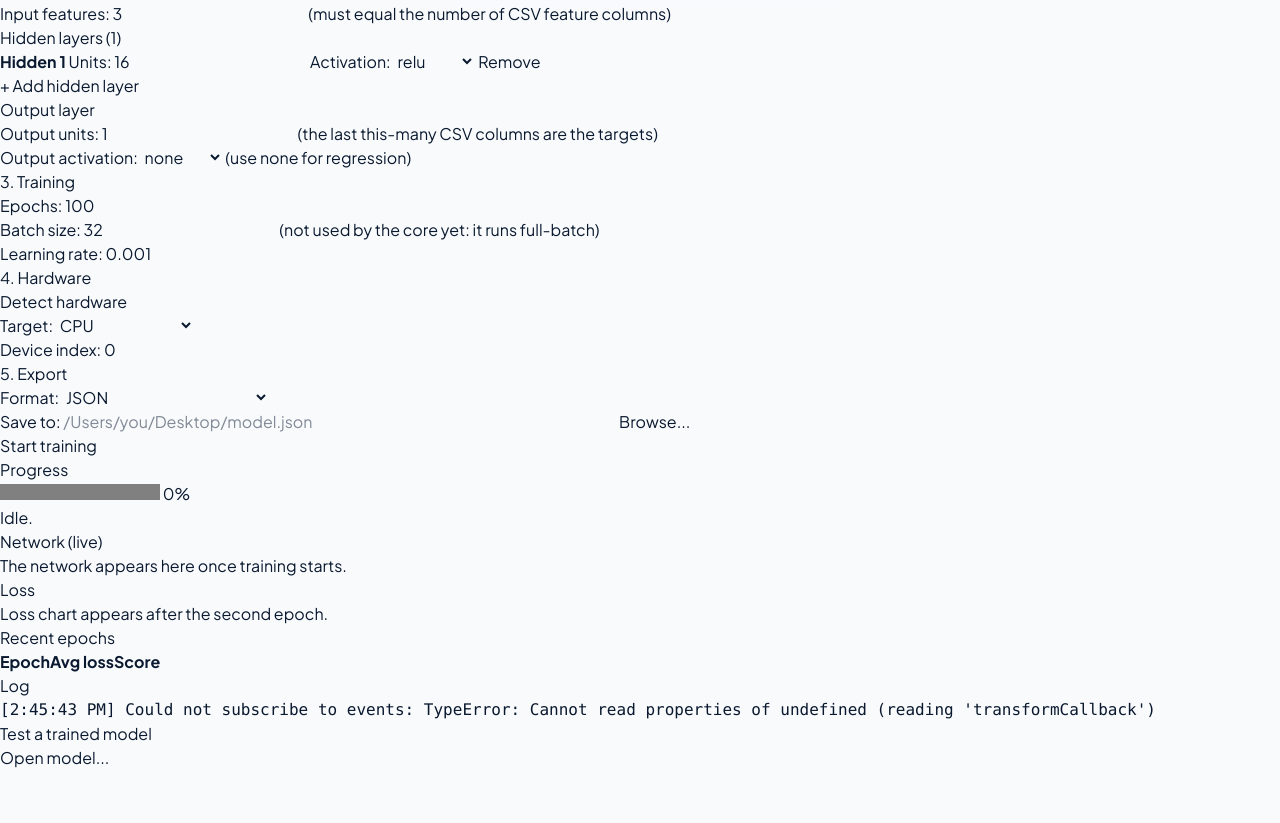
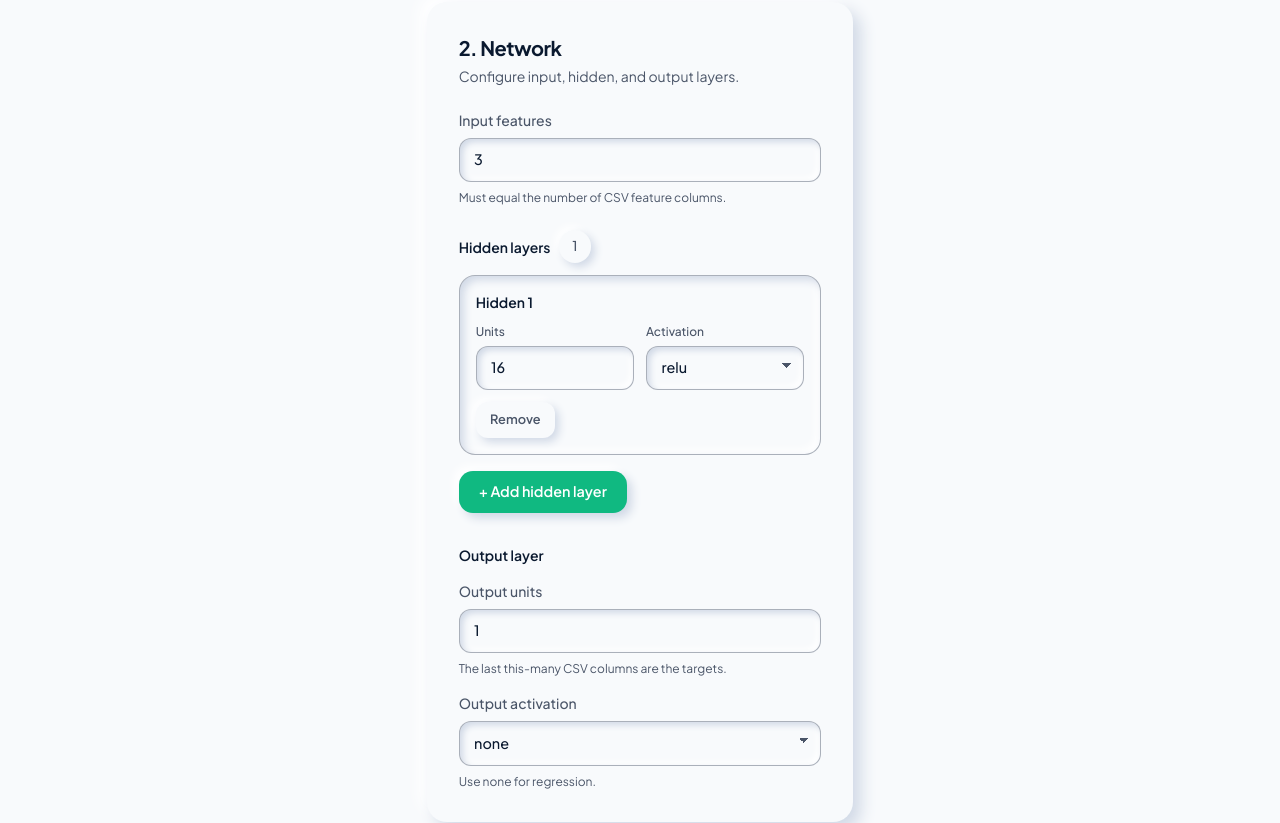
Before and after one commit to Ikennot04/tesnsor-loom, a React (Vite) app: page / in a window 1280 px wide. Shown: the part 560-1383 px from the top of the page. Before the commit the page ends 1330 px from the top, so only its background shows below. Built offline with nearby package versions, Linux system fonts and the light colour scheme; the HTML template or start-up script is replaced by a standard one.

Commit message:
Redesign the "Network Section"

```diff
--- a/src/components/NetworkSection.tsx
+++ b/src/components/NetworkSection.tsx
@@ -37,47 +37,95 @@ export function NetworkSection({ value, onChange }: Props) {
   };
 
   return (
-    <fieldset>
-      <legend>2. Network</legend>
+    <section className="neo-raised mx-auto mt-6 w-1/3 min-w-[280px] max-w-full p-6 sm:p-8">
+      <header className="mb-6">
+        <h2 className="text-xl font-bold tracking-tight text-primary">2. Network</h2>
+        <p className="mt-1 text-sm text-secondary">
+          Configure input, hidden, and output layers.
+        </p>
+      </header>
 
-      <p>
-        <label>
-          Input features:{" "}
+      <div className="space-y-2">
+        <label
+          htmlFor="in-features"
+          className="block text-sm font-medium text-secondary"
+        >
+          Input features
+        </label>
         <input
+          id="in-features"
           type="number"
           min={1}
           step={1}
           required
           value={value.in_features}
-            onChange={(e) => onChange({ ...value, in_features: Number(e.target.value) })}
+          onChange={(e) =>
+            onChange({ ...value, in_features: Number(e.target.value) })
+          }
+          className="neo-field"
         />
-        </label>{" "}
-        (must equal the number of CSV feature columns)
+        <p className="text-xs text-secondary">
+          Must equal the number of CSV feature columns.
         </p>
+      </div>
 
-      <h4>Hidden layers ({value.hidden_layers.length})</h4>
+      <div className="mt-6">
+        <div className="mb-3 flex flex-wrap items-center gap-2">
+          <h3 className="text-sm font-semibold text-primary">Hidden layers</h3>
+          <span className="neo-chip">{value.hidden_layers.length}</span>
+        </div>
+
         {value.hidden_layers.length === 0 && (
-        <p>No hidden layers: the network is a single linear layer from input to output.</p>
+          <p className="mb-3 text-sm text-secondary">
+            No hidden layers: the network is a single linear layer from input to
+            output.
+          </p>
         )}
+
+        <div className="space-y-3">
           {value.hidden_layers.map((layer, i) => (
-        <p key={i}>
-          <strong>Hidden {i + 1}</strong>{" "}
-          <label>
-            Units:{" "}
+            <div
+              key={i}
+              className="neo-inset space-y-3 px-4 py-4"
+            >
+              <p className="text-sm font-semibold text-primary">
+                Hidden {i + 1}
+              </p>
+              <div className="grid grid-cols-1 gap-3 sm:grid-cols-2">
+                <div className="space-y-1.5">
+                  <label
+                    htmlFor={`hidden-units-${i}`}
+                    className="block text-xs font-medium text-secondary"
+                  >
+                    Units
+                  </label>
                   <input
+                    id={`hidden-units-${i}`}
                     type="number"
                     min={1}
                     step={1}
                     required
                     value={layer.units}
-              onChange={(e) => setHidden(i, { units: Number(e.target.value) })}
+                    onChange={(e) =>
+                      setHidden(i, { units: Number(e.target.value) })
+                    }
+                    className="neo-field"
                   />
-          </label>{" "}
-          <label>
-            Activation:{" "}
+                </div>
+                <div className="space-y-1.5">
+                  <label
+                    htmlFor={`hidden-act-${i}`}
+                    className="block text-xs font-medium text-secondary"
+                  >
+                    Activation
+                  </label>
                   <select
+                    id={`hidden-act-${i}`}
                     value={layer.activation}
-              onChange={(e) => setHidden(i, { activation: e.target.value })}
+                    onChange={(e) =>
+                      setHidden(i, { activation: e.target.value })
+                    }
+                    className="neo-field"
                   >
                     {HIDDEN_ACTIVATIONS.map((a) => (
                       <option key={a} value={a}>
@@ -85,43 +133,72 @@ export function NetworkSection({ value, onChange }: Props) {
                       </option>
                     ))}
                   </select>
-          </label>{" "}
-          <button type="button" onClick={() => removeHidden(i)}>
+                </div>
+              </div>
+              <button
+                type="button"
+                className="neo-btn-ghost"
+                onClick={() => removeHidden(i)}
+              >
                 Remove
               </button>
-        </p>
+            </div>
           ))}
-      <p>
+        </div>
+
+        <div className="mt-4">
           <button
             type="button"
+            className="neo-btn"
             onClick={addHidden}
             disabled={value.hidden_layers.length >= MAX_HIDDEN_LAYERS}
           >
             + Add hidden layer
           </button>
-      </p>
+        </div>
+      </div>
 
-      <h4>Output layer</h4>
-      <p>
-        <label>
-          Output units:{" "}
+      <div className="mt-8 space-y-4">
+        <h3 className="text-sm font-semibold text-primary">Output layer</h3>
+
+        <div className="space-y-2">
+          <label
+            htmlFor="out-features"
+            className="block text-sm font-medium text-secondary"
+          >
+            Output units
+          </label>
           <input
+            id="out-features"
             type="number"
             min={1}
             step={1}
             required
             value={value.out_features}
-            onChange={(e) => onChange({ ...value, out_features: Number(e.target.value) })}
+            onChange={(e) =>
+              onChange({ ...value, out_features: Number(e.target.value) })
+            }
+            className="neo-field"
           />
-        </label>{" "}
-        (the last this-many CSV columns are the targets)
+          <p className="text-xs text-secondary">
+            The last this-many CSV columns are the targets.
           </p>
-      <p>
-        <label>
-          Output activation:{" "}
+        </div>
+
+        <div className="space-y-2">
+          <label
+            htmlFor="out-activation"
+            className="block text-sm font-medium text-secondary"
+          >
+            Output activation
+          </label>
           <select
+            id="out-activation"
             value={value.output_activation}
-            onChange={(e) => onChange({ ...value, output_activation: e.target.value })}
+            onChange={(e) =>
+              onChange({ ...value, output_activation: e.target.value })
+            }
+            className="neo-field"
           >
             {OUTPUT_ACTIVATIONS.map((a) => (
               <option key={a} value={a}>
@@ -129,9 +206,9 @@ export function NetworkSection({ value, onChange }: Props) {
               </option>
             ))}
           </select>
-        </label>{" "}
-        (use none for regression)
-      </p>
-    </fieldset>
+          <p className="text-xs text-secondary">Use none for regression.</p>
+        </div>
+      </div>
+    </section>
   );
 }
--- a/src/index.css
+++ b/src/index.css
@@ -67,11 +67,11 @@ body {
     filter 0.15s ease;
 }
 
-.neo-btn:hover {
+.neo-btn:hover:not(:disabled) {
   filter: brightness(1.05);
 }
 
-.neo-btn:active {
+.neo-btn:active:not(:disabled) {
   transform: translateY(1px);
   box-shadow:
     inset 3px 3px 6px rgba(0, 0, 0, 0.2),
@@ -81,6 +81,84 @@ body {
 .neo-btn:focus-visible {
   outline: 2px solid var(--color-primary);
   outline-offset: 2px;
+}
+
+.neo-btn:disabled {
+  opacity: 0.45;
+  cursor: not-allowed;
+  filter: none;
+}
+
+.neo-btn-ghost {
+  display: inline-flex;
+  align-items: center;
+  justify-content: center;
+  gap: 0.5rem;
+  padding: 0.5rem 0.9rem;
+  border: none;
+  border-radius: 0.75rem;
+  font-family: inherit;
+  font-size: 0.8rem;
+  font-weight: 600;
+  color: var(--color-secondary);
+  background: var(--color-surface);
+  cursor: pointer;
+  box-shadow:
+    4px 4px 8px var(--neo-dark),
+    -4px -4px 8px var(--neo-light);
+  transition:
+    box-shadow 0.15s ease,
+    transform 0.15s ease;
+}
+
+.neo-btn-ghost:hover {
+  color: var(--color-primary);
+}
+
+.neo-btn-ghost:active {
+  transform: translateY(1px);
+  box-shadow:
+    inset 3px 3px 6px var(--neo-dark),
+    inset -2px -2px 4px var(--neo-light);
+}
+
+.neo-btn-ghost:focus-visible {
+  outline: 2px solid var(--color-primary);
+  outline-offset: 2px;
+}
+
+.neo-field {
+  box-sizing: border-box;
+  width: 100%;
+  padding: 0.65rem 0.9rem;
+  border: 1.5px solid color-mix(in srgb, var(--color-secondary) 45%, transparent);
+  border-radius: 0.75rem;
+  font-family: inherit;
+  font-size: 0.9rem;
+  font-weight: 500;
+  color: var(--color-primary);
+  background: var(--color-surface);
+  box-shadow:
+    inset 3px 3px 6px var(--neo-dark),
+    inset -3px -3px 6px var(--neo-light);
+  appearance: none;
+}
+
+.neo-field:focus {
+  border-color: var(--color-accent);
+  outline: none;
+}
+
+select.neo-field {
+  cursor: pointer;
+  background-image: linear-gradient(45deg, transparent 50%, var(--color-secondary) 50%),
+    linear-gradient(135deg, var(--color-secondary) 50%, transparent 50%);
+  background-position:
+    calc(100% - 16px) calc(50% - 3px),
+    calc(100% - 11px) calc(50% - 3px);
+  background-size: 5px 5px;
+  background-repeat: no-repeat;
+  padding-right: 2rem;
 }
 
 .neo-chip {
```
Lines whose indentation alone changed are shown as unchanged.
